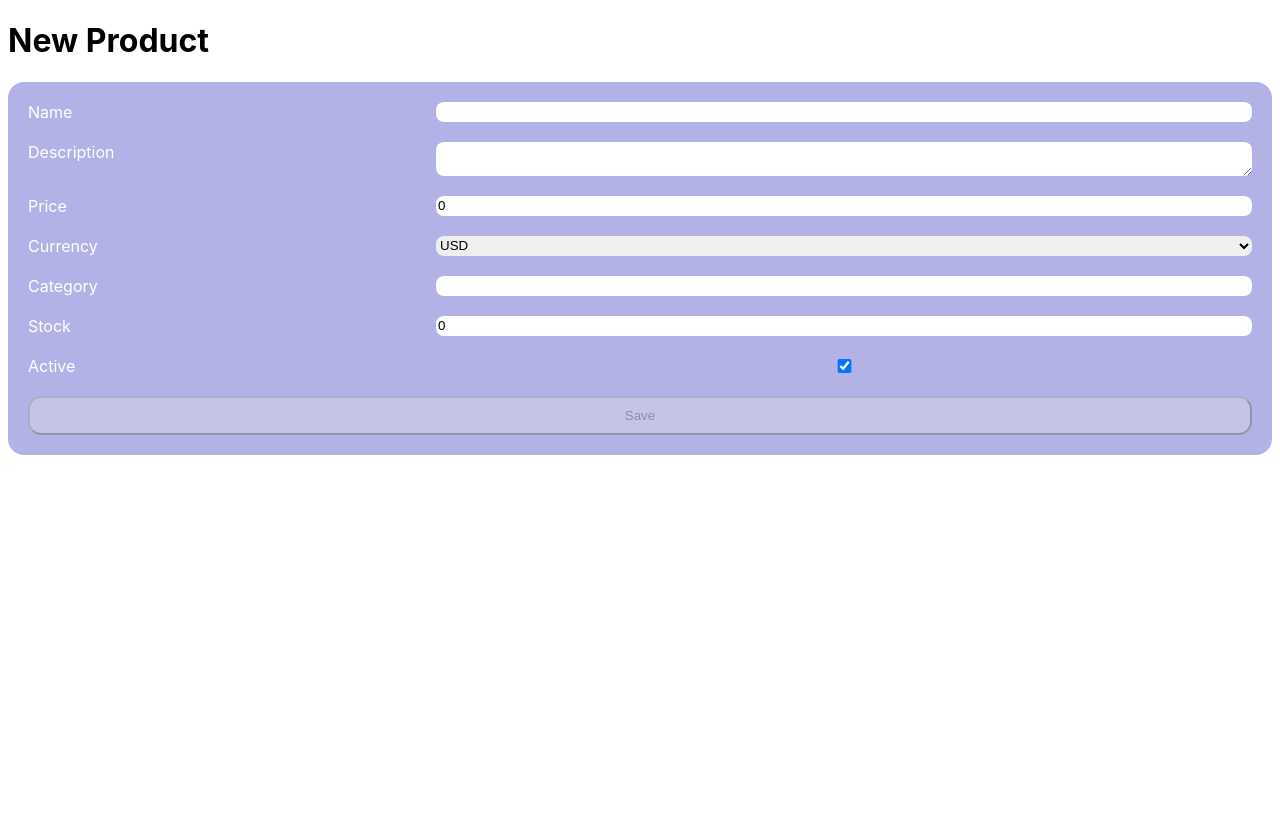
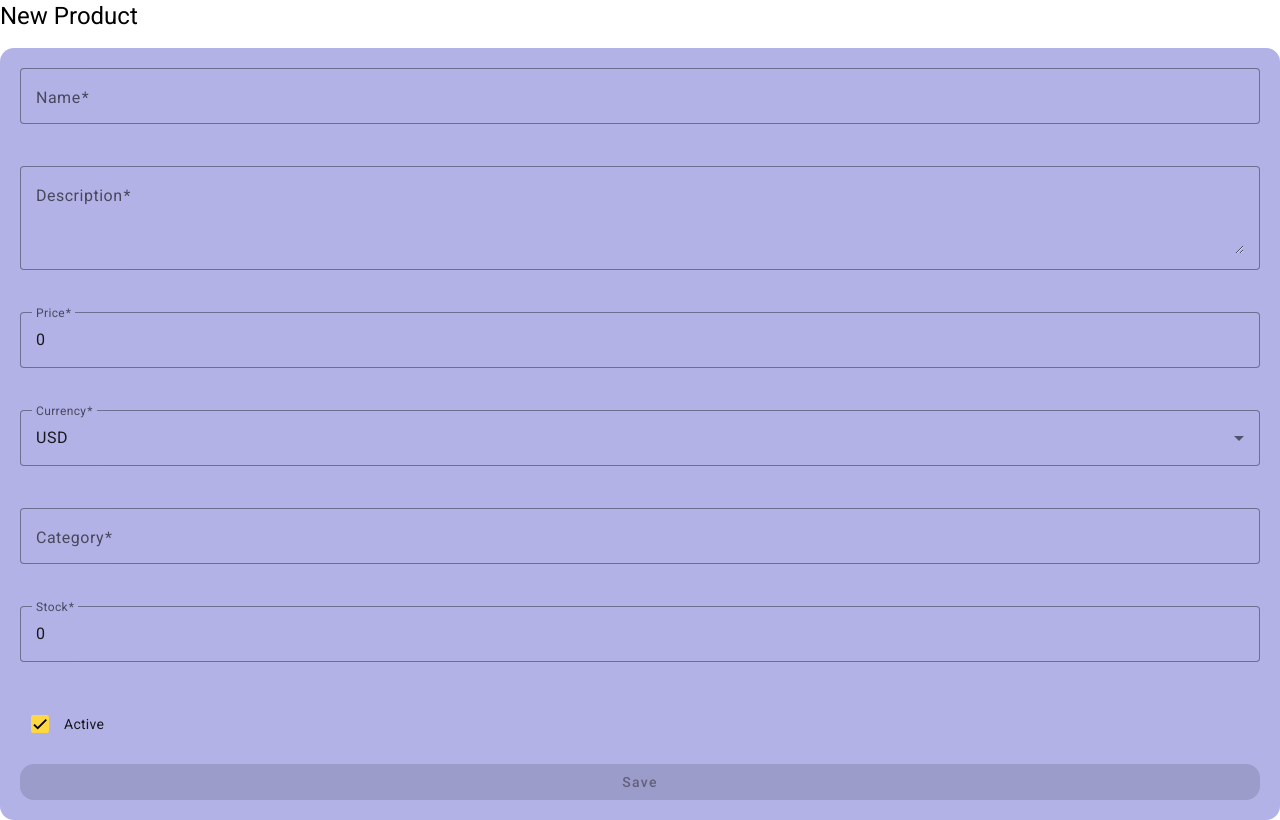
Before and after one commit to Ridan77/product-dashboard, an Angular app: page /products/new in a window 1280 px wide. Built offline with nearby package versions, Linux system fonts and the light colour scheme.

Commit message:
add angular material to forms

```diff
--- a/angular.json
+++ b/angular.json
@@ -25,6 +25,7 @@
               "src/assets"
             ],
             "styles": [
+              "@angular/material/prebuilt-themes/deeppurple-amber.css",
               "src/styles.css"
             ],
             "scripts": []
@@ -84,6 +85,7 @@
               "src/assets"
             ],
             "styles": [
+              "@angular/material/prebuilt-themes/deeppurple-amber.css",
               "src/styles.css"
             ],
             "scripts": []
--- a/package.json
+++ b/package.json
@@ -7,15 +7,18 @@
     "build": "ng build",
     "watch": "ng build --watch --configuration development",
     "test": "ng test",
-    "api": "json-server --watch src/assets/db.json --port 3000"
+    "api": "json-server --watch src/assets/db.json --port 3000",
+    "dev": "concurrently \"npm run start\" \"npm run api\""
   },
   "private": true,
   "dependencies": {
     "@angular/animations": "^17.3.0",
+    "@angular/cdk": "^17.3.10",
     "@angular/common": "^17.3.0",
     "@angular/compiler": "^17.3.0",
     "@angular/core": "^17.3.0",
     "@angular/forms": "^17.3.0",
+    "@angular/material": "^17.3.10",
     "@angular/platform-browser": "^17.3.0",
     "@angular/platform-browser-dynamic": "^17.3.0",
     "@angular/router": "^17.3.0",
@@ -29,6 +32,7 @@
     "@angular/cli": "^17.3.17",
     "@angular/compiler-cli": "^17.3.0",
     "@types/jasmine": "~5.1.0",
+    "concurrently": "^9.2.1",
     "jasmine-core": "~5.1.0",
     "karma": "~6.4.0",
     "karma-chrome-launcher": "~3.2.0",
--- a/src/app/app.config.ts
+++ b/src/app/app.config.ts
@@ -3,7 +3,8 @@ import { provideRouter } from '@angular/router';
 import { provideHttpClient } from '@angular/common/http';
 
 import { routes } from './app.routes';
+import { provideAnimationsAsync } from '@angular/platform-browser/animations/async';
 
 export const appConfig: ApplicationConfig = {
-  providers: [provideRouter(routes),provideHttpClient()]
+  providers: [provideRouter(routes),provideHttpClient(), provideAnimationsAsync()]
 };
--- a/src/app/components/product-form/product-form.component.html
+++ b/src/app/components/product-form/product-form.component.html
@@ -1,64 +1,86 @@
 <h1>{{ isEditMode ? 'Edit Product' : 'New Product' }}</h1>
 
-<p *ngIf="error" class="error">{{ error }}</p>
+<mat-error *ngIf="error">{{ error }}</mat-error>
+
 <!-- Product image (edit mode only) -->
 <div *ngIf="isEditMode && !loading" class="image-preview">
-    <img class="product-image" [src]="getImageUrl(form.get('name')?.value)" [alt]="form.get('name')?.value" />
+  <img
+    class="product-image"
+    [src]="getImageUrl(form.get('name')?.value)"
+    [alt]="form.get('name')?.value"
+  />
 </div>
 
-<form [formGroup]="form" (ngSubmit)="submit()">
-    <label>
-        Name
-        <input formControlName="name" />
-    </label>
-    <p *ngIf="form.get('name')?.touched && form.get('name')?.invalid">
-        Name is required (min 3 chars)
-    </p>
+<form [formGroup]="form" (ngSubmit)="submit()" class="product-form">
 
-    <label>
-        Description
-        <textarea formControlName="description"></textarea>
-    </label>
-    <p *ngIf="form.get('description')?.touched && form.get('description')?.invalid">
-        Description is required
-    </p>
+  <!-- Name -->
+  <mat-form-field appearance="outline">
+    <mat-label>Name</mat-label>
+    <input matInput formControlName="name" />
+    <mat-error *ngIf="form.get('name')?.hasError('required')">
+      Name is required
+    </mat-error>
+    <mat-error *ngIf="form.get('name')?.hasError('minlength')">
+      Minimum 3 characters
+    </mat-error>
+  </mat-form-field>
 
-    <label>
-        Price
-        <input type="number" formControlName="price" />
-    </label>
-    <p *ngIf="form.get('price')?.touched && form.get('price')?.invalid">
-        Price is required
-    </p>
+  <!-- Description -->
+  <mat-form-field appearance="outline">
+    <mat-label>Description</mat-label>
+    <textarea matInput rows="3" formControlName="description"></textarea>
+    <mat-error *ngIf="form.get('description')?.invalid">
+      Description is required
+    </mat-error>
+  </mat-form-field>
 
-    <label>
-        Currency
-        <select formControlName="currency">
-            <option value="USD">USD</option>
-            <option value="EUR">EUR</option>
-            <option value="ILS">ILS</option>
-        </select>
-    </label>
+  <!-- Price -->
+  <mat-form-field appearance="outline">
+    <mat-label>Price</mat-label>
+    <input matInput type="number" formControlName="price" />
+    <mat-error *ngIf="form.get('price')?.invalid">
+      Price is required
+    </mat-error>
+  </mat-form-field>
 
+  <!-- Currency -->
+  <mat-form-field appearance="outline">
+    <mat-label>Currency</mat-label>
+    <mat-select formControlName="currency">
+      <mat-option value="USD">USD</mat-option>
+      <mat-option value="EUR">EUR</mat-option>
+      <mat-option value="ILS">ILS</mat-option>
+    </mat-select>
+  </mat-form-field>
 
-    <label>
-        Category
-        <input formControlName="category" />
-    </label>
+  <!-- Category -->
+  <mat-form-field appearance="outline">
+    <mat-label>Category</mat-label>
+    <input matInput formControlName="category" />
+  </mat-form-field>
 
-    <label>
-        Stock
-        <input type="number" formControlName="stock" />
-    </label>
-    <p *ngIf="form.get('stock')?.touched && form.get('stock')?.invalid">
-        Stock is required
-    </p>
-    <label>
-        Active
-        <input type="checkbox" formControlName="isActive" />
-    </label>
+  <!-- Stock -->
+  <mat-form-field appearance="outline">
+    <mat-label>Stock</mat-label>
+    <input matInput type="number" formControlName="stock" />
+    <mat-error *ngIf="form.get('stock')?.invalid">
+      Stock is required
+    </mat-error>
+  </mat-form-field>
 
-    <button type="submit" [disabled]="loading || form.invalid">
-        {{ loading ? 'Saving...' : 'Save' }}
-    </button>
+  <!-- Active -->
+  <mat-checkbox formControlName="isActive">
+    Active
+  </mat-checkbox>
+
+  <!-- Submit -->
+  <button
+    mat-raised-button
+    color="primary"
+    type="submit"
+    [disabled]="loading || form.invalid"
+  >
+    {{ loading ? 'Saving...' : 'Save' }}
+  </button>
+
 </form>
--- a/src/app/components/product-form/product-form.component.ts
+++ b/src/app/components/product-form/product-form.component.ts
@@ -10,11 +10,23 @@ import { NgIf } from '@angular/common'
 import { ProductService } from '../../services/product.service'
 import { finalize } from 'rxjs'
 import { Product } from '../../models/product.model'
+import { MatFormFieldModule } from '@angular/material/form-field'
+import { MatInputModule } from '@angular/material/input'
+import { MatSelectModule } from '@angular/material/select'
+import { MatCheckboxModule } from '@angular/material/checkbox'
+import { MatButtonModule } from '@angular/material/button'
+import { MatError } from '@angular/material/form-field'
+
+
 
 @Component({
   selector: 'app-product-form',
   standalone: true,
-  imports: [ReactiveFormsModule, NgIf],
+  imports: [ReactiveFormsModule, NgIf,  MatFormFieldModule,
+    MatInputModule,
+    MatSelectModule,
+    MatCheckboxModule,
+    MatButtonModule],
   templateUrl: './product-form.component.html',
   styleUrl: './product-form.component.css',
 })
--- a/src/index.html
+++ b/src/index.html
@@ -6,8 +6,10 @@
   <base href="/">
   <meta name="viewport" content="width=device-width, initial-scale=1">
   <!-- <link rel="icon" type="image/x-icon" href=".ico"> -->
+  <link href="https://fonts.googleapis.com/css2?family=Roboto:wght@300;400;500&display=swap" rel="stylesheet">
+  <link href="https://fonts.googleapis.com/icon?family=Material+Icons" rel="stylesheet">
 </head>
-<body>
+<body class="mat-typography">
   <app-root></app-root>
 </body>
 </html>
--- a/src/styles.css
+++ b/src/styles.css
@@ -1 +1,4 @@
 /* You can add global styles to this file, and also import other style files */
+
+html, body { height: 100%; }
+body { margin: 0; font-family: Roboto, "Helvetica Neue", sans-serif; }
```
Also changed, not shown: 1 other file (tests, documents, lock files or other folders).
